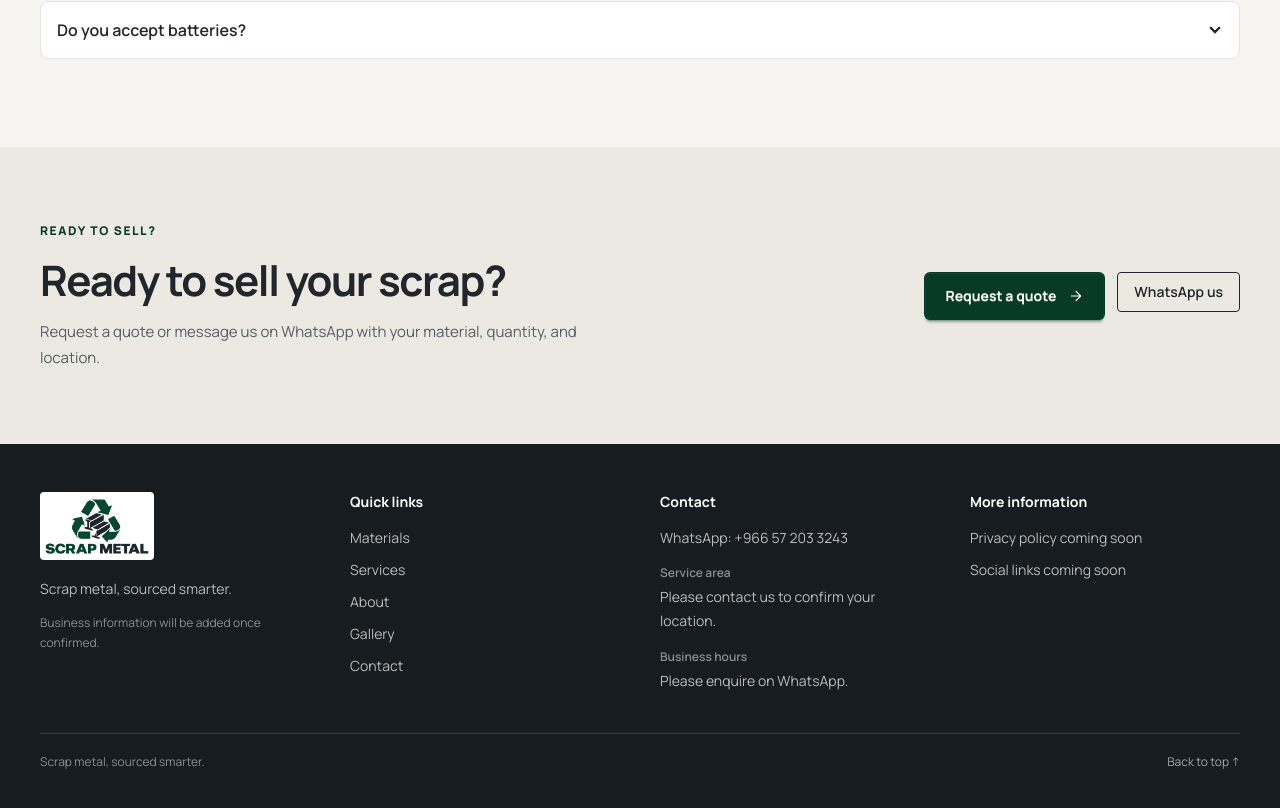
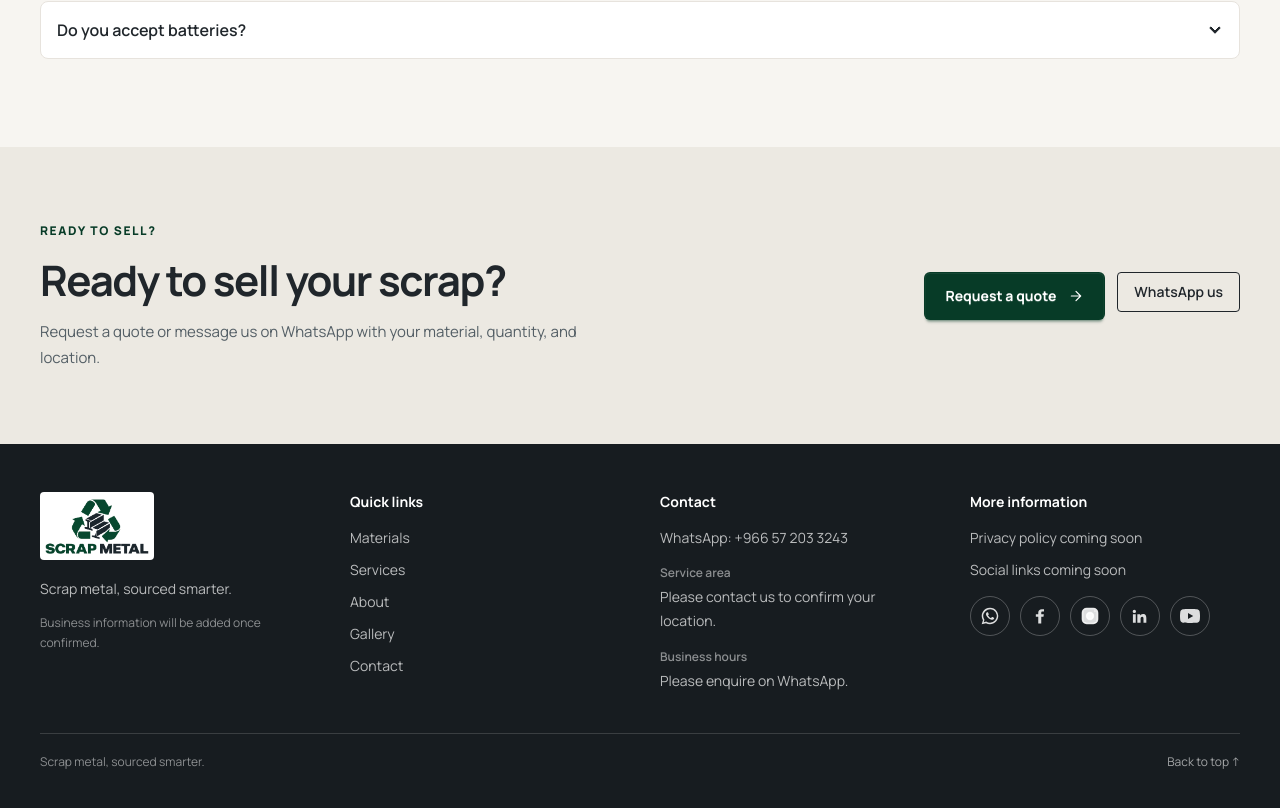
Before and after one commit to kausar017/Scrap-Metal, a React (Vite) app: page / in a window 1280 px wide. Shown: the part 4315-5123 px from the top of the page. Built offline with nearby package versions, Linux system fonts and the light colour scheme; what translate would draw is missing.

Commit message:
Add social media icons to footer

```diff
--- a/src/components/shared/Footer.jsx
+++ b/src/components/shared/Footer.jsx
@@ -1,4 +1,54 @@
 import { Link } from 'react-router-dom'
+
+const socialPlatforms = ['WhatsApp', 'Facebook', 'Instagram', 'LinkedIn', 'YouTube']
+
+function SocialIcon({ platform }) {
+  const commonProps = {
+    'aria-hidden': true,
+    className: 'h-5 w-5 fill-current',
+    viewBox: '0 0 24 24',
+  }
+
+  if (platform === 'WhatsApp') {
+    return (
+      <svg {...commonProps}>
+        <path d="M12.04 2a9.9 9.9 0 0 0-8.5 14.97L2 22l5.18-1.36A9.93 9.93 0 1 0 12.04 2Zm0 18.05a8.1 8.1 0 0 1-4.13-1.13l-.3-.18-3.08.81.82-3-.2-.31a8.13 8.13 0 1 1 6.89 3.81Zm4.46-6.09c-.24-.12-1.43-.7-1.65-.78-.22-.08-.38-.12-.54.12-.16.24-.62.78-.76.94-.14.16-.28.18-.52.06-.24-.12-1.02-.38-1.95-1.2-.72-.64-1.2-1.43-1.34-1.67-.14-.24-.01-.37.1-.49.1-.1.24-.28.36-.42.12-.14.16-.24.24-.4.08-.16.04-.3-.02-.42-.06-.12-.54-1.3-.74-1.78-.2-.46-.4-.4-.54-.41h-.46c-.16 0-.42.06-.64.3-.22.24-.84.82-.84 2s.86 2.32.98 2.48c.12.16 1.7 2.6 4.12 3.64.58.25 1.03.4 1.38.51.58.18 1.1.15 1.52.09.46-.07 1.43-.58 1.63-1.14.2-.56.2-1.04.14-1.14-.06-.1-.22-.16-.46-.28Z" />
+      </svg>
+    )
+  }
+
+  if (platform === 'Facebook') {
+    return (
+      <svg {...commonProps}>
+        <path d="M13.5 21v-8h2.7l.4-3h-3.1V8.1c0-.9.3-1.5 1.6-1.5h1.7V3.9c-.3 0-1.4-.1-2.6-.1-2.6 0-4.3 1.6-4.3 4.4V10H7v3h2.9v8h3.6Z" />
+      </svg>
+    )
+  }
+
+  if (platform === 'Instagram') {
+    return (
+      <svg {...commonProps} fill="none" stroke="currentColor" strokeWidth="2">
+        <rect x="3" y="3" width="18" height="18" rx="5" />
+        <circle cx="12" cy="12" r="4" />
+        <circle cx="18" cy="6" r="1" fill="currentColor" stroke="none" />
+      </svg>
+    )
+  }
+
+  if (platform === 'LinkedIn') {
+    return (
+      <svg {...commonProps}>
+        <path d="M5.2 8.5a2 2 0 1 0 0-4 2 2 0 0 0 0 4ZM3.5 10h3.4v10H3.5V10Zm5.3 0h3.3v1.4h.1c.5-.9 1.6-1.8 3.3-1.8 3.5 0 4.1 2.3 4.1 5.2V20h-3.4v-4.6c0-1.1 0-2.6-1.6-2.6s-1.9 1.2-1.9 2.5V20H8.8V10Z" />
+      </svg>
+    )
+  }
+
+  return (
+    <svg {...commonProps}>
+      <path d="M23.5 6.2a3 3 0 0 0-2.1-2.1C19.5 3.6 12 3.6 12 3.6s-7.5 0-9.4.5A3 3 0 0 0 .5 6.2 31 31 0 0 0 0 12a31 31 0 0 0 .5 5.8 3 3 0 0 0 2.1 2.1c1.9.5 9.4.5 9.4.5s7.5 0 9.4-.5a3 3 0 0 0 2.1-2.1A31 31 0 0 0 24 12a31 31 0 0 0-.5-5.8ZM9.6 15.6V8.4l6.3 3.6-6.3 3.6Z" />
+    </svg>
+  )
+}
 
 export default function Footer({ text }) {
   return (
@@ -67,6 +117,23 @@ export default function Footer({ text }) {
             <h2 className="text-sm font-bold text-white">{text.legalAndSocialLabel}</h2>
             <p className="mt-4 text-sm text-white/70">{text.privacyPolicy}</p>
             <p className="mt-3 text-sm text-white/70">{text.socialLinks}</p>
+            <div
+              className="mt-4 flex flex-wrap items-center gap-2.5"
+              role="group"
+              aria-label={text.socialLinks}
+            >
+              {socialPlatforms.map((platform) => (
+                <span
+                  className="inline-flex h-10 w-10 items-center justify-center rounded-full border border-white/25 text-white/85"
+                  key={platform}
+                  role="img"
+                  aria-label={platform}
+                  title={platform}
+                >
+                  <SocialIcon platform={platform} />
+                </span>
+              ))}
+            </div>
           </div>
         </div>
 
```
